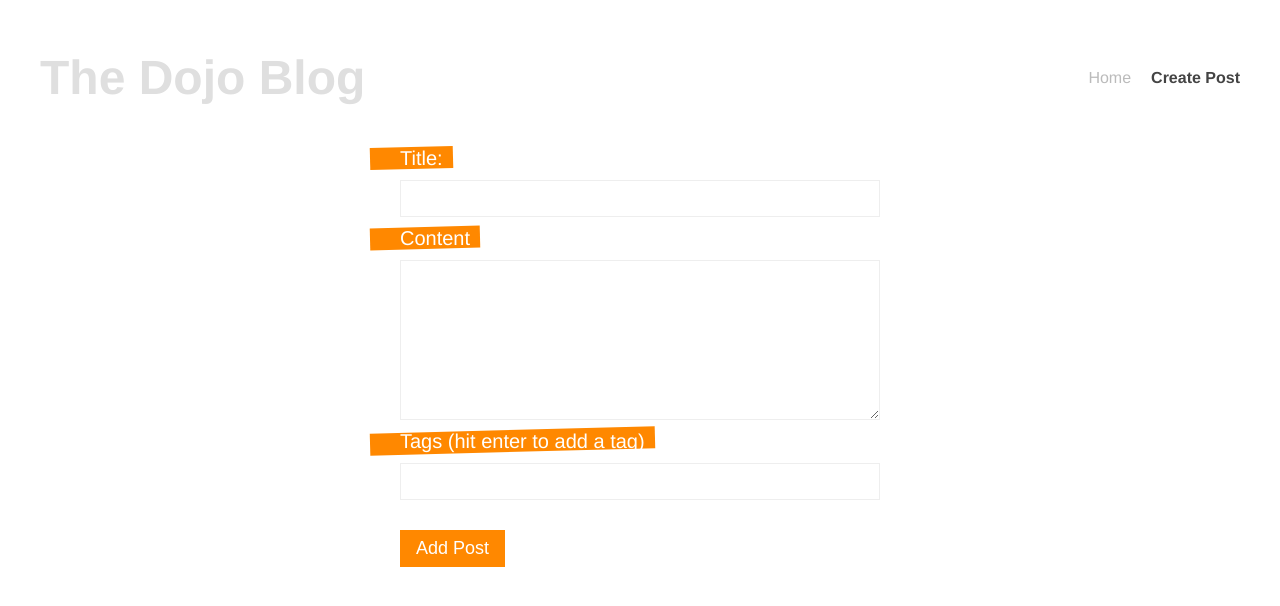
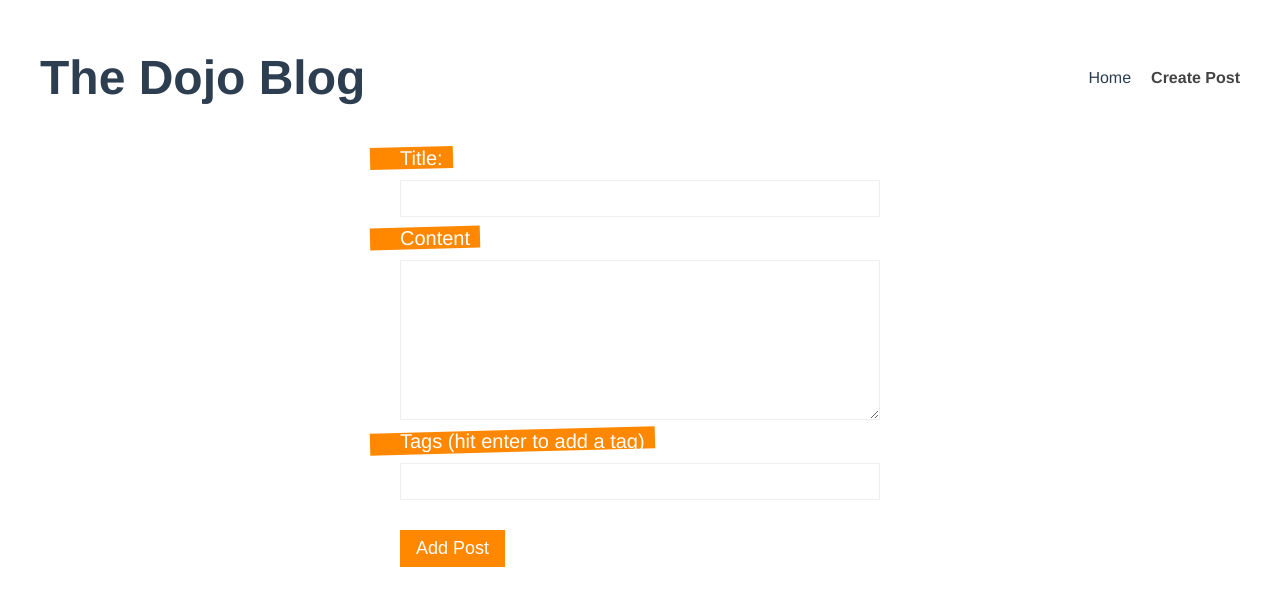
Before and after one commit to dd11ace/dojo-blog, a Vue app: page /create in a window 1280 px wide. Shown: the top 606 px of the page. Built offline with nearby package versions, Linux system fonts and the light colour scheme.

Commit message:
changed css vars

```diff
--- a/src/assets/styles/css-vars.scss
+++ b/src/assets/styles/css-vars.scss
@@ -4,7 +4,10 @@
 
   --white: #fff;
 
-  --light-gray: #dfdfdf;
-  --gray: #bbb;
+  --gray-1: #eee;
+  --gray-2: #ddd;
+  --gray-3: #dfdfdf;
+  --gray-4: #bbb;
+
   --dark-grey: #444;
 }
--- a/src/components/Navbar.vue
+++ b/src/components/Navbar.vue
@@ -5,14 +5,16 @@
       <li>
         <router-link
           :to="{ name: 'home' }"
-          class="navbar-header__list-item navbar-header__list-item--active"
+          class="navbar-header__item"
+          active-class="navbar-header__item--active"
           >Home</router-link
         >
       </li>
       <li>
         <router-link
           :to="{ name: 'create' }"
-          class="navbar-header__list-item navbar-header__list-item--active"
+          class="navbar-header__item"
+          active-class="navbar-header__item--active"
           >Create Post</router-link
         >
       </li>
@@ -38,12 +40,13 @@
     color: var(--light-gray);
     font-size: 48px;
   }
-  &__list-item {
+
+  &__item {
     color: var(--gray);
     text-decoration: none;
     margin-left: 20px;
 
-    &--active.router-link-active {
+    &--active {
       color: var(--dark-grey);
       font-weight: bold;
     }
--- a/src/components/TagCloud.vue
+++ b/src/components/TagCloud.vue
@@ -12,7 +12,8 @@ const { tags } = useTags(props.posts);
     <div v-for="tag in tags" :key="tag" class="tag-cloud__list">
       <router-link
         :to="{ name: 'tag', params: { tag } }"
-        class="tag-cloud__list-item tag-cloud__list-item--active"
+        class="tag-cloud__item"
+        active-class="tag-cloud__item--active"
       >
         #{{ tag }}
       </router-link>
@@ -24,7 +25,7 @@ const { tags } = useTags(props.posts);
 .tag-cloud {
   padding: 10px;
   &__title {
-    border-bottom: 1px solid #eee;
+    border-bottom: 1px solid var(--gray-1);
     padding: 16px 8px;
     color: var(--dark-grey);
   }
@@ -32,17 +33,15 @@ const { tags } = useTags(props.posts);
   &__list {
     display: inline-block;
     padding: 10px;
-
-  &-item {
-    color: var(--light-gray);
+  }
+  &__item {
+    color: var(--gray-2);
     text-decoration: none;
 
-    &--active.router-link-active {
+    &--active {
       color: var(--main-orange);
       font-weight: bold;
     }
   }
-  }
-
 }
 </style>
--- a/src/views/CreateView.vue
+++ b/src/views/CreateView.vue
@@ -71,7 +71,7 @@ const handleSubmit = async () => {
     width: 100%;
     box-sizing: border-box;
     padding: 10px;
-    border: 1px solid #eee;
+    border: 1px solid var(--gray-1);
 
     &--textarea {
       height: 160px;
@@ -104,7 +104,7 @@ const handleSubmit = async () => {
     display: inline-block;
     margin: 10px 10px 0 0;
     color: var(--dark-grey);
-    background: #ddd;
+    background: var(--gray-3);
     padding: 8px;
     border-radius: 20px;
     font-size: 14px;
```
